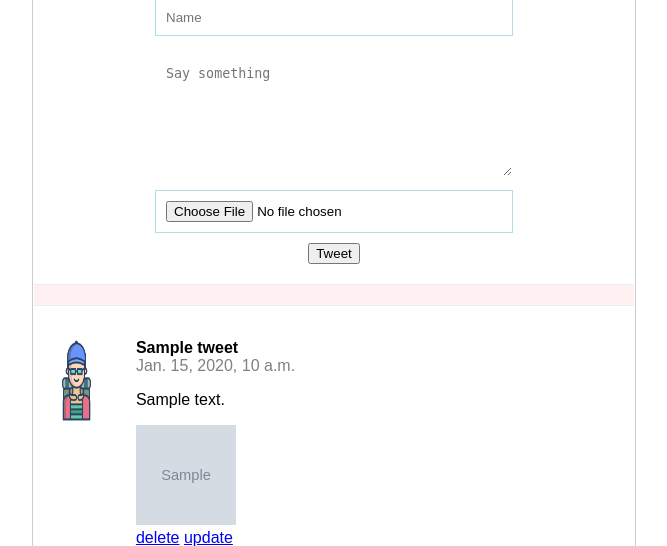
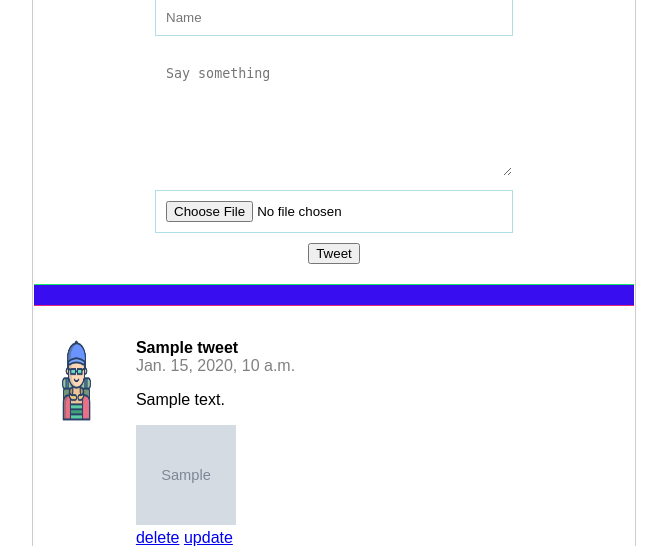
Before and after one commit to Soressa/Twitter_Clone, a Django app: template tweets/templates/tweets.html in a window 1280 px wide. Shown: the part 141-687 px from the top of the page, without its empty margins (306-973 px from the left). Run offline with Django 3.2, Linux system fonts and the light colour scheme; the template is opened without the code that fills it: most values are stand-ins (such as "Sample title", 1, 10 or a date in 2020); grey boxes marked "Sample" are stand-in pictures.

Commit message:
added style css

```diff
--- a/tweets/static/css/style.css
+++ b/tweets/static/css/style.css
@@ -76,10 +76,10 @@ tweet
 }
 
 .ditch {
-    background-color: #fff1f1;
+    background-color: hsl(251, 89%, 50%);
     height: 20px;
-    border-top: 1px solid rgb(235, 238, 240);
-    border-bottom: 1px solid rgb(235, 238, 240);
+    border-top: 1px solid rgb(17, 231, 99);
+    border-bottom: 1px solid rgb(231, 40, 129);
 }
 
 .tweet_form input {
```
